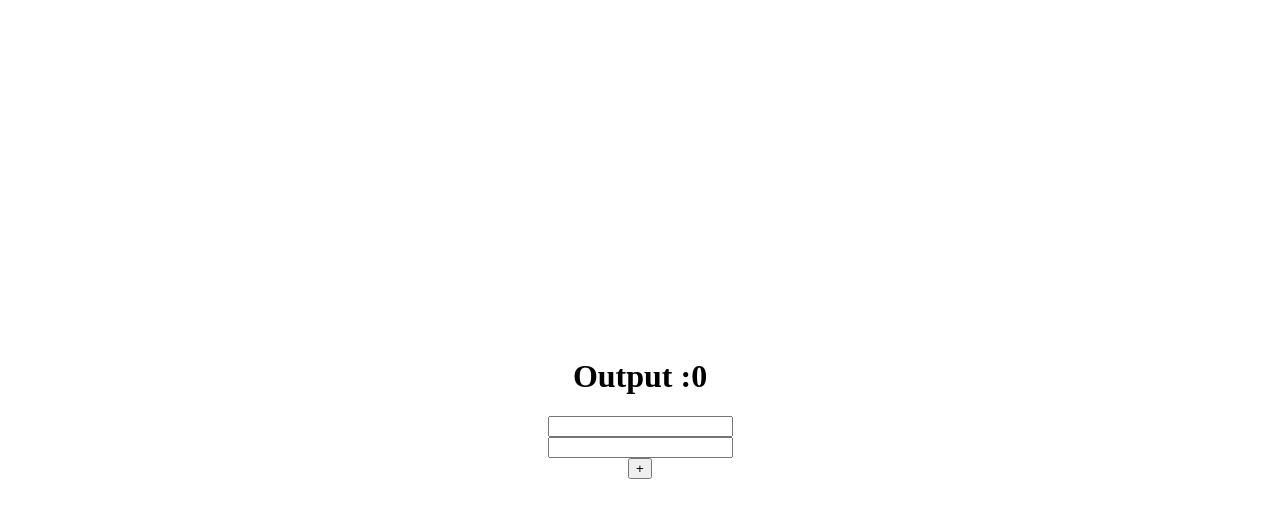
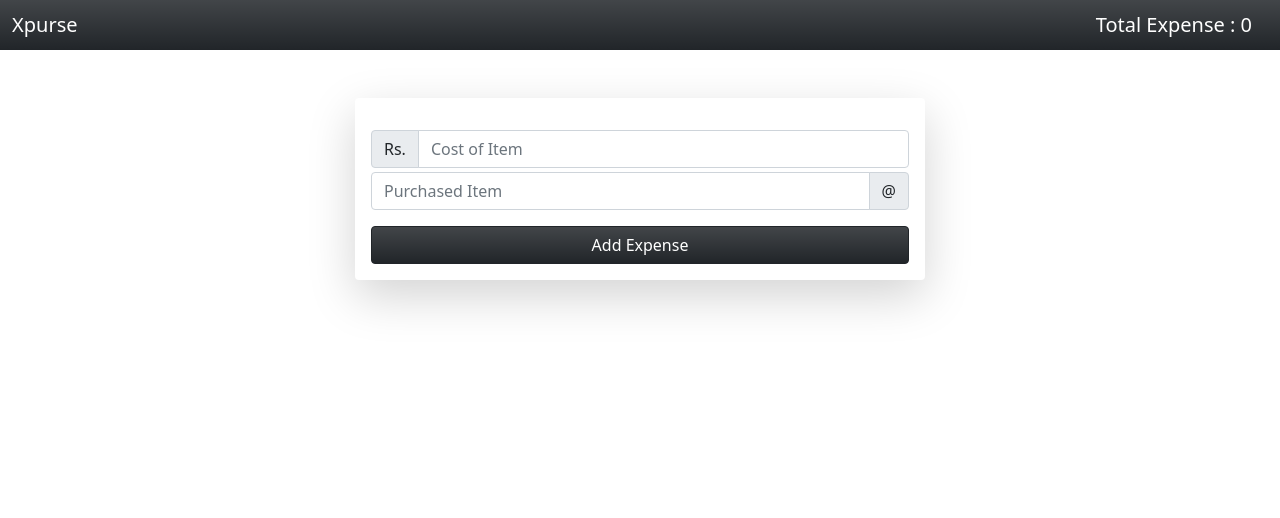
Before and after one commit to Akshita-Saini/Personal-Expense-App, a plain HTML site: page index.html in a window 1280 px wide. Drawn offline with nearby package versions, Linux system fonts and the light colour scheme.

Commit message:
fourth commit
added some styling

```diff
--- a/index.html
+++ b/index.html
@@ -4,30 +4,48 @@
     <meta charset="UTF-8">
     <meta name="viewport" content="width=device-width, initial-scale=1.0">
     <title>Personal Expense App</title>
+    <link href="https://cdn.jsdelivr.net/npm/bootstrap@5.0.0-beta1/dist/css/bootstrap.min.css" rel="stylesheet" integrity="sha384-giJF6kkoqNQ00vy+HMDP7azOuL0xtbfIcaT9wjKHr8RbDVddVHyTfAAsrekwKmP1" crossorigin="anonymous">
+    <script src="https://cdn.jsdelivr.net/npm/bootstrap@5.0.0-beta1/dist/js/bootstrap.bundle.min.js" integrity="sha384-ygbV9kiqUc6oa4msXn9868pTtWMgiQaeYH7/t7LECLbyPA2x65Kgf80OJFdroafW" crossorigin="anonymous"></script>
     <style>
-        body{
-            display:flex;
-            justify-content: center;
-            align-items: center;
-            height:100vh;
-            flex-direction: column;
-        }
+
     </style>
 </head>
 <body>
-    <h1 id="output"></h1>
-    <input id="inputAmt" type="text">
-    <input id="inputDesc" type="text">
-    <button id="addExpenseBtn">+</button>
+    <nav class="navbar navbar-dark bg-dark bg-gradient">
+        <div class="container-fluid">
+            <span class="navbar-brand mb-0 h1" href="#" aria-current="true">Xpurse</span>
+            <span class="navbar-brand mb-0 h1 display-3"  id="output"></span>
+        </div>
+    </nav>
+    <div class="background container-fluid ">
+        <div class="d-flex align-items-center">
+            <div class="container mt-5">
+                <div class="row justify-content-center">
+                    <div class="col-md-8 col-lg-6 shadow-lg p-3 bg-white rounded">
+                          <div class="input-group mb-1 mt-3">
+                            <span class="input-group-text" >Rs.</span>
+                            <input type="text" id="inputAmt" class="form-control" placeholder="Cost of Item" aria-label="Cost of Item" aria-describedby="Cost of Item">
+                          </div>
+                          <div class="input-group mb-3">
+                            <input type="text" class="form-control" id="inputDesc"  placeholder="Purchased Item" aria-label="Purchased Item" aria-describedby="Purchased Item">
+                            <span class="input-group-text" >@</span>
+                          </div>
+                          <div class="d-grid gap-2">
+                            <button class="btn btn-dark bg-gradient -6" id="addExpenseBtn" type="button">Add Expense</button>
+                          </div>
+                    </div>
+                </div>
+
     <div id="list"></div>
     <script>
+
         let totalExpense = 0;
         const inputAmt = document.getElementById("inputAmt");
         const inputDesc = document.getElementById("inputDesc");
         const btn = document.getElementById("addExpenseBtn");
         const output = document.getElementById("output");
         const list = document.getElementById("list");
-        output.textContent = "Output :" + totalExpense;
+        output.textContent = "Total Expense : " + totalExpense;
 
         let allExpenses = [];
 
@@ -53,6 +71,9 @@
             list.innerHTML=joinedOutputList;
         }
         btn.addEventListener("click",addExpenseToTotal);
+
     </script>
+    <script src="https://cdn.jsdelivr.net/npm/@popperjs/core@2.5.4/dist/umd/popper.min.js" integrity="sha384-q2kxQ16AaE6UbzuKqyBE9/u/KzioAlnx2maXQHiDX9d4/zp8Ok3f+M7DPm+Ib6IU" crossorigin="anonymous"></script>
+    <script src="https://cdn.jsdelivr.net/npm/bootstrap@5.0.0-beta1/dist/js/bootstrap.min.js" integrity="sha384-pQQkAEnwaBkjpqZ8RU1fF1AKtTcHJwFl3pblpTlHXybJjHpMYo79HY3hIi4NKxyj" crossorigin="anonymous"></script>
 </body>
 </html>
```
